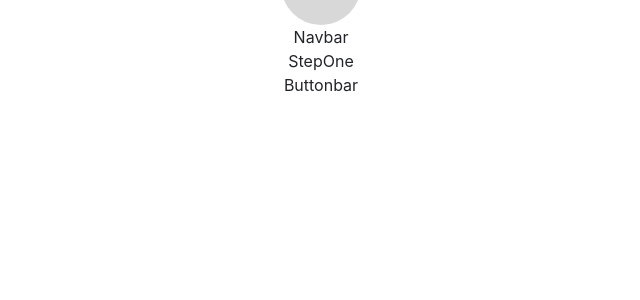
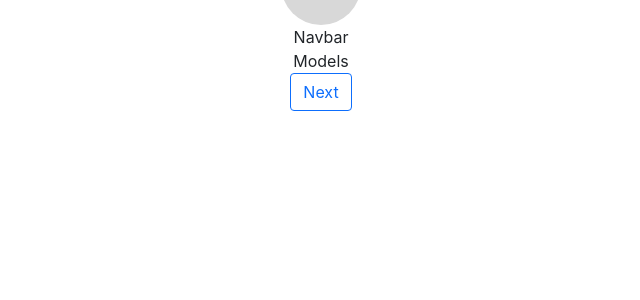
Before and after one commit to abdullaherdogan/nuevo-case, a React (Create React App) app: page / in a window 1280 px wide. Shown: the top 300 px of the page, without its empty margins (319-959 px from the left). Built offline with nearby package versions, Linux system fonts and the light colour scheme.

Commit message:
Steps created

```diff
--- a/src/App.js
+++ b/src/App.js
@@ -1,14 +1,14 @@
 import './App.css'
 import Layout from './components/Layout'
-import StepOne from './components/StepOne'
+import { StepProvider } from './context/StepContext'
 
 function App() {
   return (
     <div className="container d-flex flex-column justify-content-center align-items-center">
       <span className='top-circle'></span>
-      <Layout>
-        <StepOne/>
-      </Layout>
+      <StepProvider>
+        <Layout/>
+      </StepProvider>
     </div>
   );
 }
--- a/src/components/Layout/ButtonBar.jsx
+++ b/src/components/Layout/ButtonBar.jsx
@@ -1,8 +1,10 @@
 import React from 'react'
+import { useStep } from '../../context/StepContext'
 
 const ButtonBar = () => {
+  const { nextStep } = useStep()
   return (
-    <div>Buttonbar</div>
+    <div><div className="btn btn-outline-primary" onClick={nextStep}>Next</div></div>
   )
 }
 
--- a/src/components/Layout/index.jsx
+++ b/src/components/Layout/index.jsx
@@ -1,12 +1,14 @@
 import React from 'react'
+import { useStep } from '../../context/StepContext'
 import ButtonBar from './ButtonBar'
 import Navbar from './Navbar'
 
-const Layout = ({ children }) => {
+const Layout = () => {
+  const { step } = useStep()
   return (
     <>
       <Navbar />
-      {children}
+      {step}
       <ButtonBar />
     </>
   )
--- a/src/components/StepOne/index.jsx
+++ /dev/null
@@ -1,9 +0,0 @@
-import React from 'react'
-
-const StepOne = () => {
-  return (
-    <div>StepOne</div>
-  )
-}
-
-export default StepOne
--- /dev/null
+++ b/src/components/Steps/Accessories/index.jsx
@@ -0,0 +1,9 @@
+import React from 'react'
+
+const Accessories = () => {
+  return (
+    <div>Accessories</div>
+  )
+}
+
+export default Accessories
--- /dev/null
+++ b/src/components/Steps/Colors/index.jsx
@@ -0,0 +1,9 @@
+import React from 'react'
+
+const Colors = () => {
+  return (
+    <div>Colors</div>
+  )
+}
+
+export default Colors
--- /dev/null
+++ b/src/components/Steps/Models/index.jsx
@@ -0,0 +1,9 @@
+import React from 'react'
+
+const Models = () => {
+  return (
+    <div>Models</div>
+  )
+}
+
+export default Models
--- /dev/null
+++ b/src/components/Steps/Summary/index.jsx
@@ -0,0 +1,9 @@
+import React from 'react'
+
+const Summary = () => {
+  return (
+    <div>Summary</div>
+  )
+}
+
+export default Summary
--- /dev/null
+++ b/src/components/Steps/index.jsx
@@ -0,0 +1,11 @@
+import Accessories from "./Accessories"
+import Colors from "./Colors"
+import Models from "./Models"
+import Summary from "./Summary"
+
+export const Steps = {
+  Models,
+  Colors,
+  Accessories,
+  Summary
+}
--- /dev/null
+++ b/src/context/StepContext.jsx
@@ -0,0 +1,21 @@
+import { createContext, useContext, useState } from "react"
+import { Steps } from "../components/Steps"
+
+const StepContext = createContext()
+
+export const StepProvider = ({ children }) => {
+  const { Models, Colors, Accessories, Summary } = Steps
+  const steps = [<Models />, <Colors />, <Accessories />, <Summary />]
+  const [currentStep, setCurrentStep] = useState(0)
+  const step = steps[currentStep]
+  const nextStep = () => {
+    setCurrentStep(currentStep + 1)
+  }
+  const values = {
+    step,
+    nextStep
+  }
+  return <StepContext.Provider value={values}>{children}</StepContext.Provider>
+}
+
+export const useStep = () => useContext(StepContext)
```
